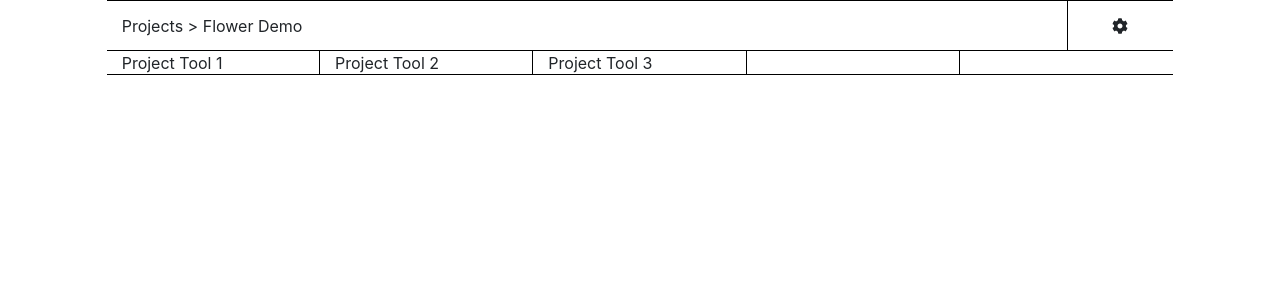
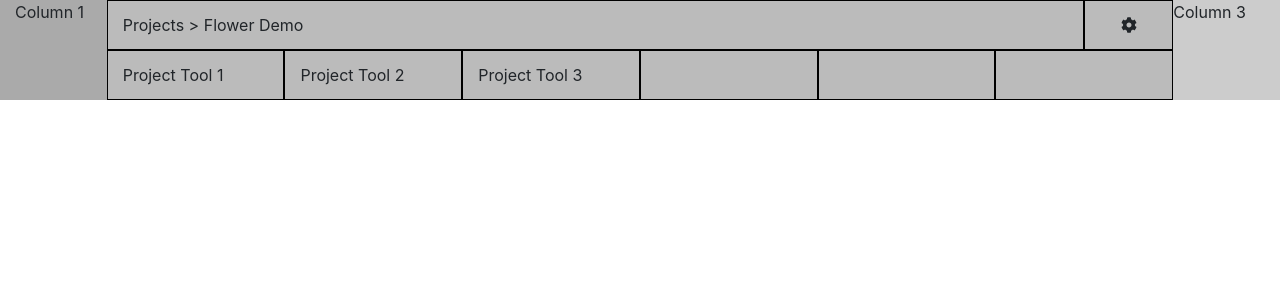
Before and after one commit to marklu87/menu-system, an Angular app: page / in a window 1280 px wide. Shown: the top 300 px of the page. Built offline with nearby package versions, Linux system fonts and the light colour scheme.

Commit message:
refactored layout

```diff
--- a/src/app/app.component.html
+++ b/src/app/app.component.html
@@ -1 +1,13 @@
-<app-top-menu></app-top-menu>
+<div class="row">
+  <div class="col-sm-12 column main-container">
+    <div class="col-sm-1 pull-left" style="background-color:#aaa;">
+      Column 1
+    </div>
+    <div class="col-sm-10 column" style="background-color:#bbb;">
+      <app-top-menu></app-top-menu>
+    </div>
+    <div class="col-sm-1 column" style="background-color:#ccc;">
+      Column 3
+    </div>
+  </div>
+</div>
--- a/src/app/app.component.scss
+++ b/src/app/app.component.scss
@@ -0,0 +1,35 @@
+$border: 1px solid black;
+
+.row {
+  margin: 0;
+}
+
+.column {
+  padding-left: 0;
+  padding-right: 0;
+}
+
+.main-container {
+  display: flex;
+}
+
+.column {
+  float: left;
+}
+
+.left, .right {
+  width: 25%;
+}
+
+.middle {
+  width: 50%;
+}
+
+.box {
+  border: $border;
+  height: 50px;
+  display: flex;
+  flex-direction: column;
+  justify-content: center;
+  margin-right: 0;
+}
--- a/src/app/app.module.ts
+++ b/src/app/app.module.ts
@@ -3,13 +3,15 @@ import { NgModule } from '@angular/core';
 
 import { AppComponent } from './app.component';
 import { TopMenuComponent } from './top-menu/top-menu.component';
+import { LeftRightMenuComponent } from './left-right-menu/left-right-menu.component'
 
 import { FontAwesomeModule } from '@fortawesome/angular-fontawesome';
 
 @NgModule({
   declarations: [
     AppComponent,
-    TopMenuComponent
+    TopMenuComponent,
+    LeftRightMenuComponent
   ],
   imports: [
     BrowserModule,
--- /dev/null
+++ b/src/app/left-right-menu/left-right-menu.component.html
@@ -0,0 +1,15 @@
+<div class="row">
+  <div class="col-sm-12 left-container">
+    <div class="col-sm-1 text-center box">item1</div>
+    <div class="col-sm-1 text-center box">item2</div>
+    <div class="col-sm-1 text-center box">item3</div>
+  </div>
+</div>
+
+<div class="row">
+  <div class="col-sm-12 right-container">
+    <div class="col-sm-1 text-center box">item4</div>
+    <div class="col-sm-1 text-center box">item5</div>
+    <div class="col-sm-1 text-center box">item6</div>
+  </div>
+</div>
--- /dev/null
+++ b/src/app/left-right-menu/left-right-menu.component.scss
@@ -0,0 +1,7 @@
+@import '../app.component.scss';
+
+.side-container {
+  padding-left: 0;
+  padding-right: 0;
+  margin-top: -75px;
+}
--- /dev/null
+++ b/src/app/left-right-menu/left-right-menu.component.ts
@@ -0,0 +1,15 @@
+import { Component, OnInit } from '@angular/core';
+
+@Component({
+  selector: 'app-left-right-menu',
+  templateUrl: './left-right-menu.component.html',
+  styleUrls: ['./left-right-menu.component.scss']
+})
+export class LeftRightMenuComponent implements OnInit {
+
+  constructor() { }
+
+  ngOnInit() {
+  }
+
+}
--- a/src/app/top-menu/top-menu.component.html
+++ b/src/app/top-menu/top-menu.component.html
@@ -1,20 +1,19 @@
 <div class="row">
-  <div class="col-sm-12 header-container">
-    <div class="col-sm-1"></div>
-    <div class="col-sm-9 title">Projects > {{projectTitle}}</div>
-    <div class="col-sm-1 text-center box box-top no-border-right">
+  <div class="col-sm-12 title-container">
+    <div class="col-sm-11 box">
+      <div>Projects > {{projectTitle}}</div>
+    </div>
+    <div class="col-sm-1 text-center box">
       <fa-icon [icon]="faCog"></fa-icon>
     </div>
-    <div class="col-sm-1"></div>
   </div>
 </div>
 
 <div class="row">
-  <div class="col-sm-1"></div>
-  <div class="col-sm-2 box box-bottom project-tool">Project Tool 1</div>
-  <div class="col-sm-2 box box-bottom project-tool">Project Tool 2</div>
-  <div class="col-sm-2 box box-bottom project-tool">Project Tool 3</div>
-  <div class="col-sm-2 box box-bottom project-tool"></div>
-  <div class="col-sm-2 box box-bottom project-tool no-border-right"></div>
-  <div class="col-sm-1"></div>
+  <div class="col-sm-2 box">Project Tool 1</div>
+  <div class="col-sm-2 box">Project Tool 2</div>
+  <div class="col-sm-2 box">Project Tool 3</div>
+  <div class="col-sm-2 box"></div>
+  <div class="col-sm-2 box"></div>
+  <div class="col-sm-2 box"></div>
 </div>
--- a/src/app/top-menu/top-menu.component.scss
+++ b/src/app/top-menu/top-menu.component.scss
@@ -1,40 +1,34 @@
-$border: 1px solid black;
+@import '../app.component.scss';
 
-.row {
-  margin: 0;
-}
-
-.header-container {
+.title-container {
   display: flex;
-  align-items: center;
   padding-left: 0;
   padding-right: 0;
 }
 
-.box {
-  border: $border;
-  height: 50px;
-  display: flex;
-  flex-direction: column;
-  justify-content: center;
-}
+// .header-container {
+//   display: flex;
+//   align-items: center;
+//   padding-left: 0;
+//   padding-right: 0;
+// }
 
-.box.no-border-right {
-  border-right: none;
-}
+// .box.no-border-right {
+//   border-right: none;
+// }
 
-.box.box-top {
-  border-bottom: none;
-}
+// .box.box-top {
+//   border-bottom: none;
+// }
 
-.project-tool {
-  height: 25px;
-  border-left: none;
-}
+// .project-tool {
+//   height: 25px;
+//   border-left: none;
+// }
 
-.title {
-  height: 50px;
-  display: flex;
-  align-items: center;
-  border-top: $border;
-}
+// .title {
+//   height: 50px;
+//   display: flex;
+//   align-items: center;
+//   border-top: $border;
+// }
--- a/src/app/top-menu/top-menu.component.ts
+++ b/src/app/top-menu/top-menu.component.ts
@@ -13,6 +13,7 @@ export class TopMenuComponent implements OnInit {
   public projectTitle: string;
 
   constructor() {
+    // In the future, this could be made more dynamic
     this.projectTitle = 'Flower Demo';
   }
 
```
Also changed, not shown: 1 other file (tests, documents, lock files or other folders).
